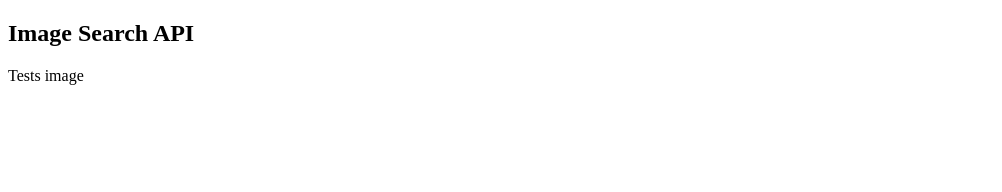
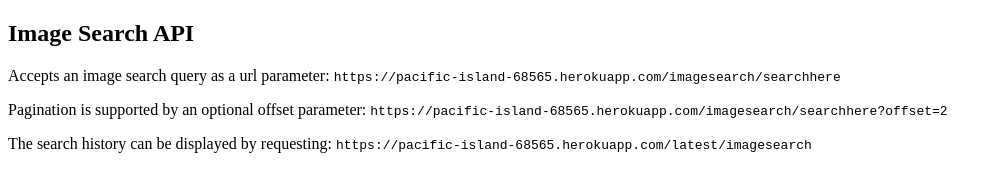
Before and after one commit to Jskobos/image-search, a website: page public/index.html in a window 1280 px wide. Shown: the whole page, without its empty margins (0-1002 px from the left). Drawn offline with Linux system fonts and the light colour scheme.

Commit message:
Add welcome page information based on Heroku address.

```diff
--- a/public/index.html
+++ b/public/index.html
@@ -7,7 +7,16 @@
   <body>
     <h2>Image Search API</h2>
     <p>
-      Tests image
+      Accepts an image search query as a url parameter:
+      <code>https://pacific-island-68565.herokuapp.com/imagesearch/searchhere</code>
+    </p>
+    <p>
+      Pagination is supported by an optional offset parameter:
+      <code>https://pacific-island-68565.herokuapp.com/imagesearch/searchhere?offset=2</code>
+    </p>
+    <p>
+      The search history can be displayed by requesting:
+      <code>https://pacific-island-68565.herokuapp.com/latest/imagesearch</code>
     </p>
   </body>
 </html>
--- a/server.js
+++ b/server.js
@@ -16,7 +16,7 @@
 
 // Render instructions page on root route request.
 app.get('/', (req,res) => {
-  res.render('index.md')
+  res.sendFile(path.join(__dirname, 'public/index.html'))
 })
 
 mongoose.connect(process.env.DB_LINK)
```
Also changed, not shown: public/index.md (deleted, +0 -1 lines).
